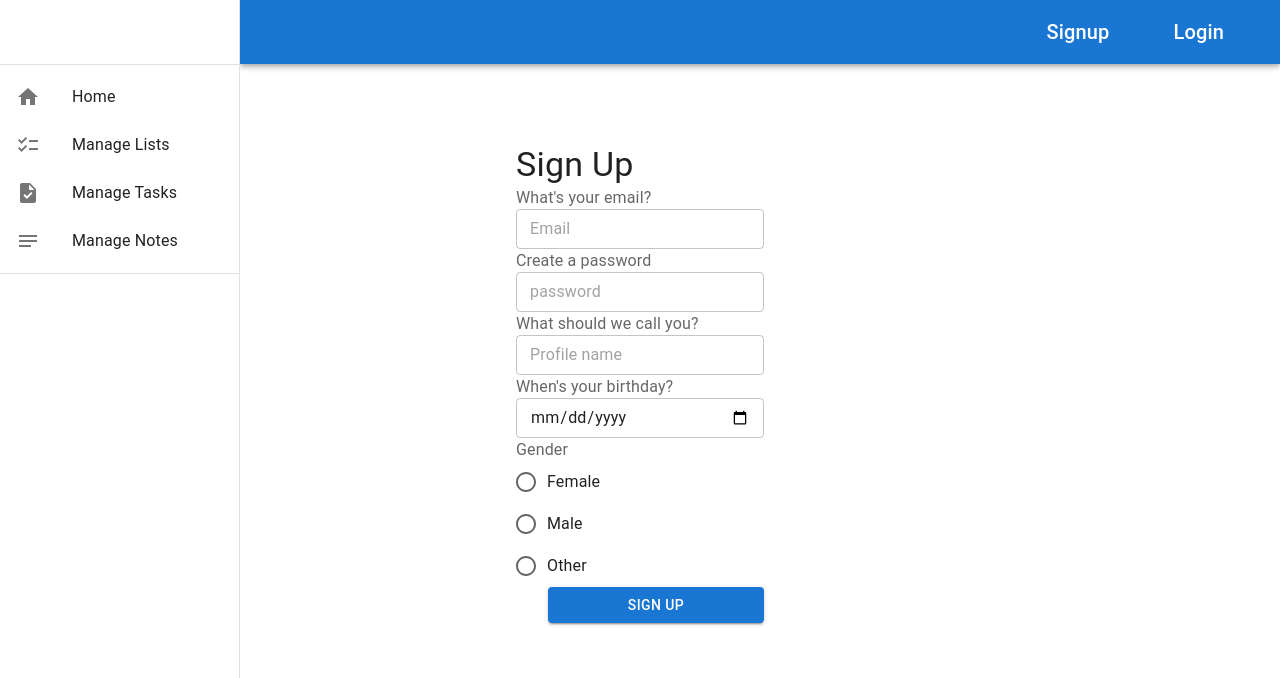
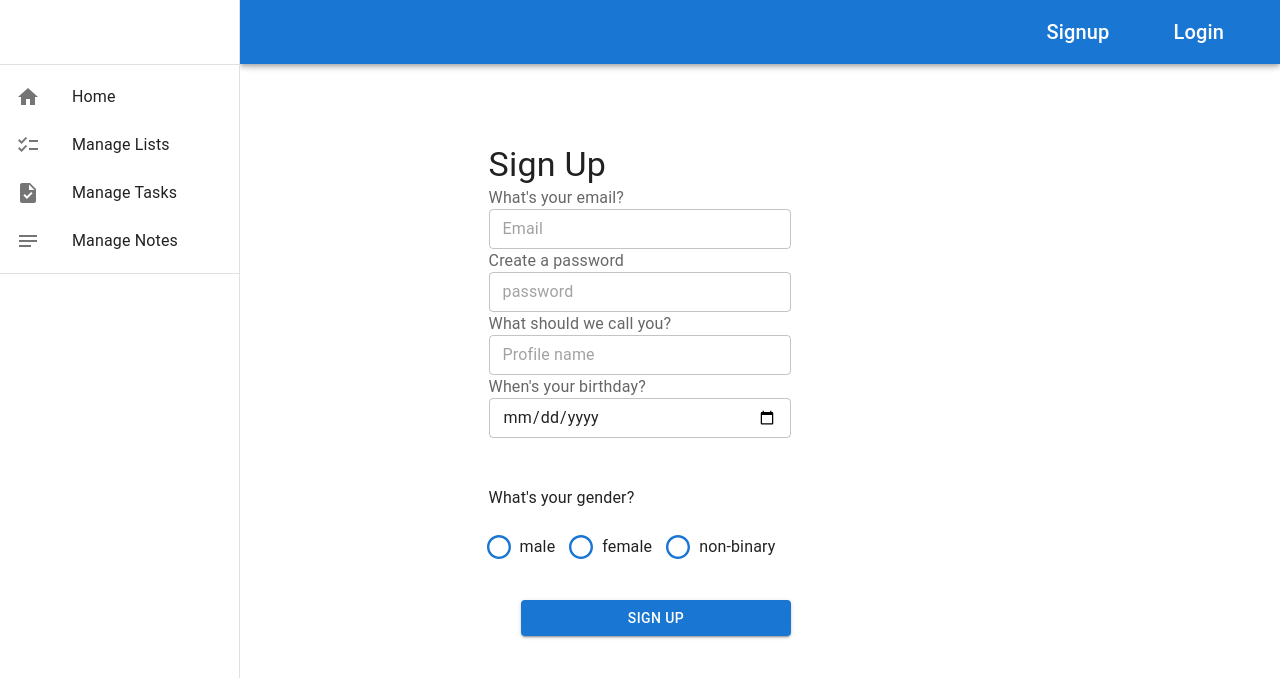
Before and after one commit to hnr2318/hailey-todo-app, a React (Create React App) app in the folder client/: page /signup in a window 1280 px wide. Shown: the top 678 px of the page. Built offline with nearby package versions, Linux system fonts and the light colour scheme.

Commit message:
<fix> Fixed gender radioButton to properly send data to backend

```diff
--- a/client/src/pages/SignUp.js
+++ b/client/src/pages/SignUp.js
@@ -22,9 +22,9 @@ export default function SignUp() {
     });
     const [errors, setErrors] = useState({});
 
-    // const handleInputState = (name, value) => {
-    //     setData((data) => ({ ...data, [name]: value }));
-    // };
+    const handleInputState = (name, value) => {
+        setData((data) => ({ ...data, [name]: value }));
+    };
 
     // const handleErrorState = (name, value) => {
     //     value === ""
@@ -148,21 +148,21 @@ export default function SignUp() {
                             size="small"
                         />
                     </FormControl>
-                    {/* <RadioInput
+                    <RadioInput
                     label="What's your gender?"
                     name="gender"
                     handleInputState={handleInputState}
                     options={genders}
                     required={true}
-                /> */}
-                    <FormControl>
+                />
+                    {/* <FormControl>
                         <FormLabel>Gender</FormLabel>
                         <RadioGroup name="gender">
                             <FormControlLabel value="female" control={<Radio />} label="Female"></FormControlLabel>
                             <FormControlLabel value="male" control={<Radio />} label="Male"></FormControlLabel>
                             <FormControlLabel value="other" control={<Radio />} label="Other"></FormControlLabel>
                         </RadioGroup>
-                    </FormControl>
+                    </FormControl> */}
                     <Button style={{ marginLeft: "2rem" }} variant="contained" label="Sign Up" type="submit">Sign Up</Button>
                 </Stack>
             </form>
```
